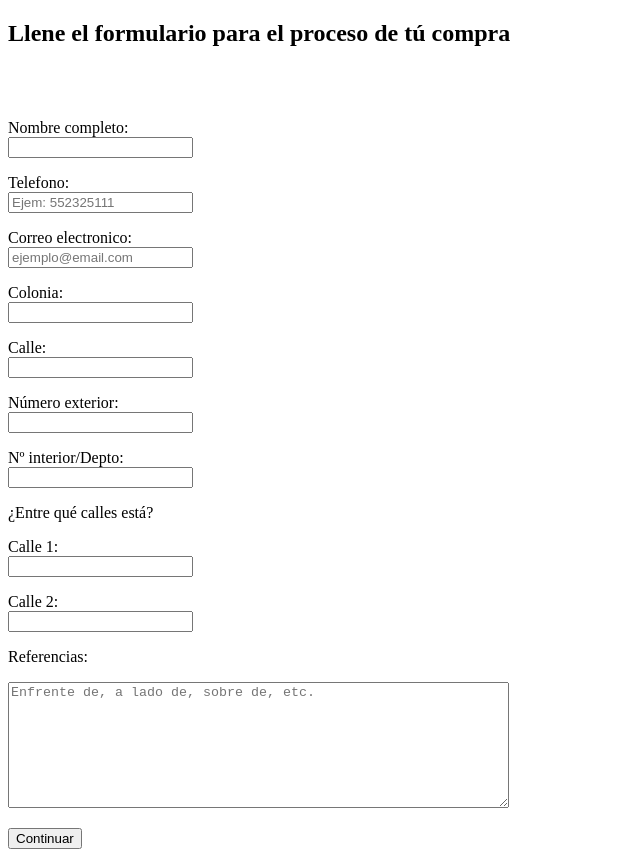
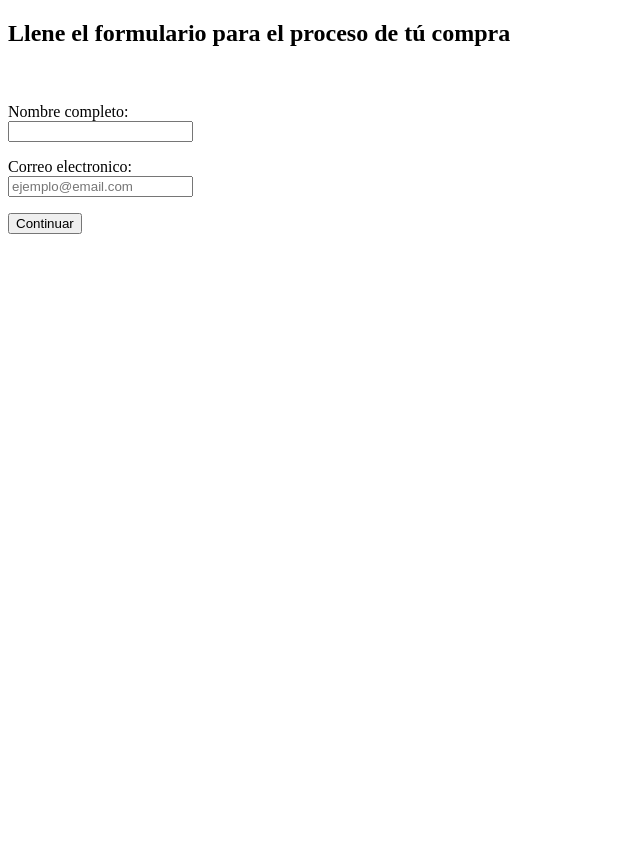
Before and after one commit to FelipeReyesMi/Prut, a plain HTML site: page index.html in a window 1280 px wide. Shown: the whole page, without its empty margins (0-640 px from the left). After the commit the page ends 800 px from the top, so only its background shows below. Drawn offline with Linux system fonts and the light colour scheme.

Commit message:
Update index.html

```diff
--- a/index.html
+++ b/index.html
@@ -7,44 +7,20 @@
     <title>Document</title>
 </head>
 <body>
-    <form action="https://formsubmit.co/esserubengarcia312@gmail.com" method="POST">
+    <form action="https://formsubmit.co/felipe.reyes.cursoinfotec@gmail.com" method="POST">
         <h2>Llene el formulario para el proceso de tú compra</h2>
         <br><br>
-        <div class="Aprt1_secc1">
-
-            <p>Nombre completo: <br> <input type="text"  name="Nombre" class="textos" required></p>
-            <p>Telefono: <br> <input type="tel"   name="Telefono" placeholder="Ejem: 552325111" class="textos" maxlength="10" required></p>
-
+        <div>
+            <label>Nombre completo: <br></label> <input type="text"  name="Nombre" class="textos" required>
         </div>
-        <div class="Aprt1_secc1_2">
+        <div>
             <p>Correo electronico: <br> <input type="email" name="Email" placeholder="ejemplo@email.com" class="textos" required></p>
-        </div>
-        <div class="Aprt1_secc1">
-            <p>Colonia: <br> <input type="text" name="Colonia" class="textos" required></p>
-            <p>Calle: <br> <input type="text" name="Calle" class="textos" required></p>
-        </div>
-        <div class="Aprt1_secc1">
-            <p>Número exterior: <br> <input type="text" name="No_Exterior" class="numeros" required></p>
-            <p>Nº interior/Depto: <br><input type="text" name="No_Interior" class="numeros" required></p>
-        </div>
-        <p>¿Entre qué calles está?</p>
-        <div class="Aprt1_secc1">
-
-            <p>Calle 1: <br> <input type="text" name="Entre_Calle_1" class="textos" required></p>
-            <p>Calle 2: <br> <input type="text" name="Entre_Calle_2" class="textos" required></p>
-        </div>
-        <p>Referencias:</p>
-        <div class="Aprt1_secc1">
-
-            <p><textarea name="Referencias" id="" class="txtArea" placeholder="Enfrente de, a lado de, sobre de, etc." cols="60" rows="8" required></textarea></p>
         </div>
         <button type="submit" class="Enviar">Continuar</button>
         <input type="hidden" name="_subject" value="¡Pedido nuevo!">
         <input type="hidden" name="_template" value="table">
         <input type="hidden" name="_captcha" value="false">
-        <input type="hidden" name="_cc" value=" felipe.reyes.cursoinfotec@email.com ">
-        <div id="compraProduct">
-        </div>
+        <input type="hidden" name="_cc" value=" ">
     </form>
 </body>
 </html>
```
